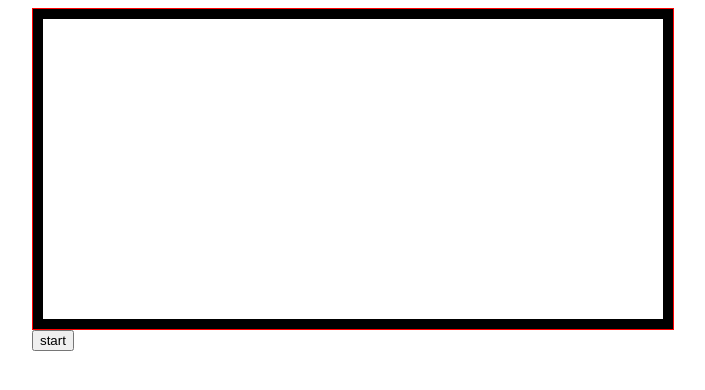
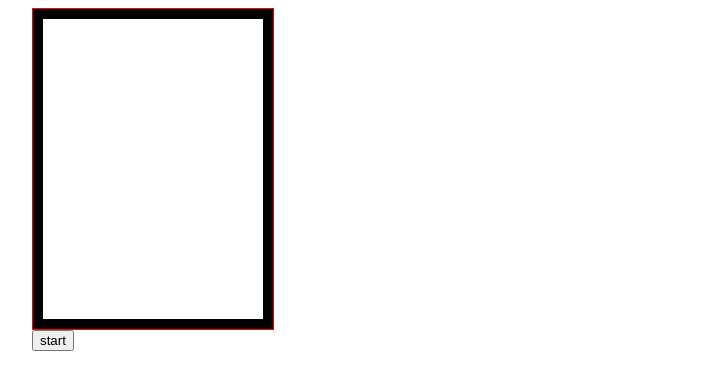
Before and after one commit to sharan01/html5-snake, a plain HTML site: page index.html in a window 1280 px wide. Shown: the whole page, without its empty margins (283-988 px from the left). Drawn offline with Linux system fonts and the light colour scheme.

Commit message:
manifest

```diff
--- a/index.html
+++ b/index.html
@@ -16,7 +16,7 @@
 </head>
 <body>
 	<section id="arena">
-		<canvas width="640" height="320"></canvas>
+		<canvas width="240" height="320"></canvas>
 		<article>
 			<input id="start" type="button" value="start" onclick="s.start()" />
 
```
